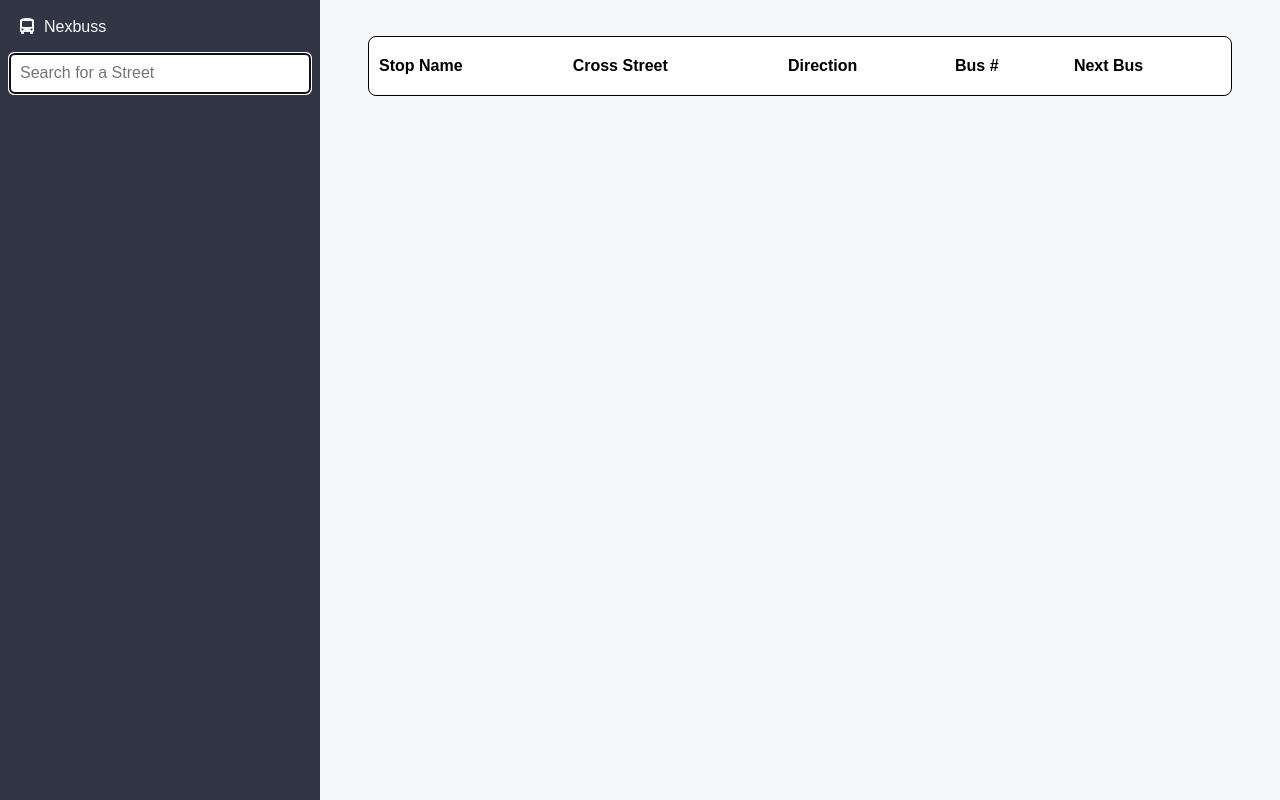
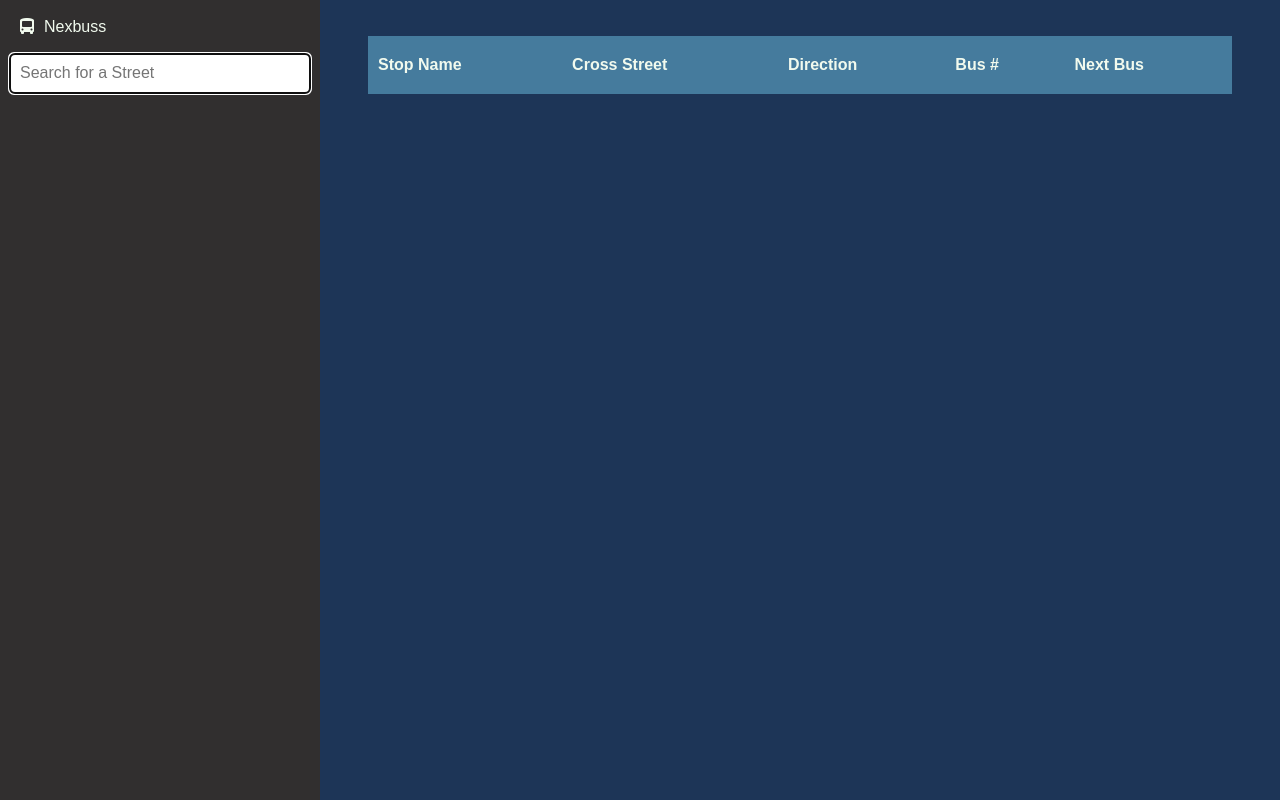
Before and after one commit to braden337/transit, a website built with Parcel: page src/index.html in a window 1280 px wide. Built offline with nearby package versions, Linux system fonts and the light colour scheme; no server answers.

Commit message:
Add color theme

```diff
--- a/src/index.html
+++ b/src/index.html
@@ -70,11 +70,11 @@
       <table>
         <thead>
           <tr>
-            <td>Stop Name</td>
-            <td>Cross Street</td>
-            <td>Direction</td>
-            <td>Bus #</td>
-            <td>Next Bus</td>
+            <th>Stop Name</th>
+            <th>Cross Street</th>
+            <th>Direction</th>
+            <th>Bus #</th>
+            <th>Next Bus</th>
           </tr>
         </thead>
         <tbody></tbody>
--- a/src/main.js
+++ b/src/main.js
@@ -117,7 +117,7 @@ function getStopSchedules(stops) {
     .then(showStopSchedules);
 }
 
-const stopToHTML = stop => `<tr>
+const stopToHTML = stop => `<tr class="${stop.direction}">
   <td>${stop.name}</td>
   <td>${stop.crossStreet}</td>
   <td>${stop.direction}</td>
--- a/src/style.css
+++ b/src/style.css
@@ -1,5 +1,15 @@
 * {
   box-sizing: border-box;
+}
+
+:root {
+  --sidebar: #312f2f;
+  --links: #e63946;
+  --background: #1d3557;
+  --foreground: #f1faee;
+  --header: #457b9d;
+  --tableRow: #50b6b9;
+  --tableRowAlternate: #8d8fb9;
 }
 
 body,
@@ -14,25 +24,26 @@ body {
 }
 
 aside {
-  background-color: #323543;
-  color: #40ba9b;
+  background-color: var(--sidebar);
+  color: var(--links);
   padding: 0 10px;
 }
 
 .streets a {
   background-color: transparent;
   display: block;
-  color: #40ba9b;
+  color: inherit;
   margin: 20px 0;
 }
 
 main {
-  background-color: #f6f7fb;
+  background-color: var(--background);
+  color: var(--foreground);
 }
 
 .titlebar {
   padding: 18px 10px;
-  color: #f6f7fb;
+  color: var(--foreground);
 }
 
 .titlebar i {
@@ -56,39 +67,46 @@ input:before {
 }
 
 table {
-  background-color: white;
+  background-color: var(--header);
   width: 90%;
   margin: auto;
   border-spacing: 0;
-  border: 1px solid black;
-  border-radius: 8px;
   margin-bottom: 20px;
 }
 
-td {
+td,
+th {
   padding: 20px 10px;
+  text-align: left;
 }
 
-thead td {
+thead th {
   font-weight: 700;
+  background-color: var(--header);
 }
 
 tbody td {
-  border-bottom: 1.5px solid #d3d3d3;
+  border-top: 1.5px solid var(--background);
+  color: var(--foreground);
 }
 
 tbody tr:last-child td {
   border-bottom: none;
 }
 
-tbody tr:first-child td {
-  border-top: 1.5px solid #085708;
-}
-
 #street-name {
-  color: black;
   width: 90%;
   margin: auto;
   padding-left: 0;
   font-weight: 700;
 }
+
+.Northbound,
+.Eastbound {
+  background-color: var(--tableRow);
+}
+
+.Southbound,
+.Westbound {
+  background-color: var(--tableRowAlternate);
+}
```
